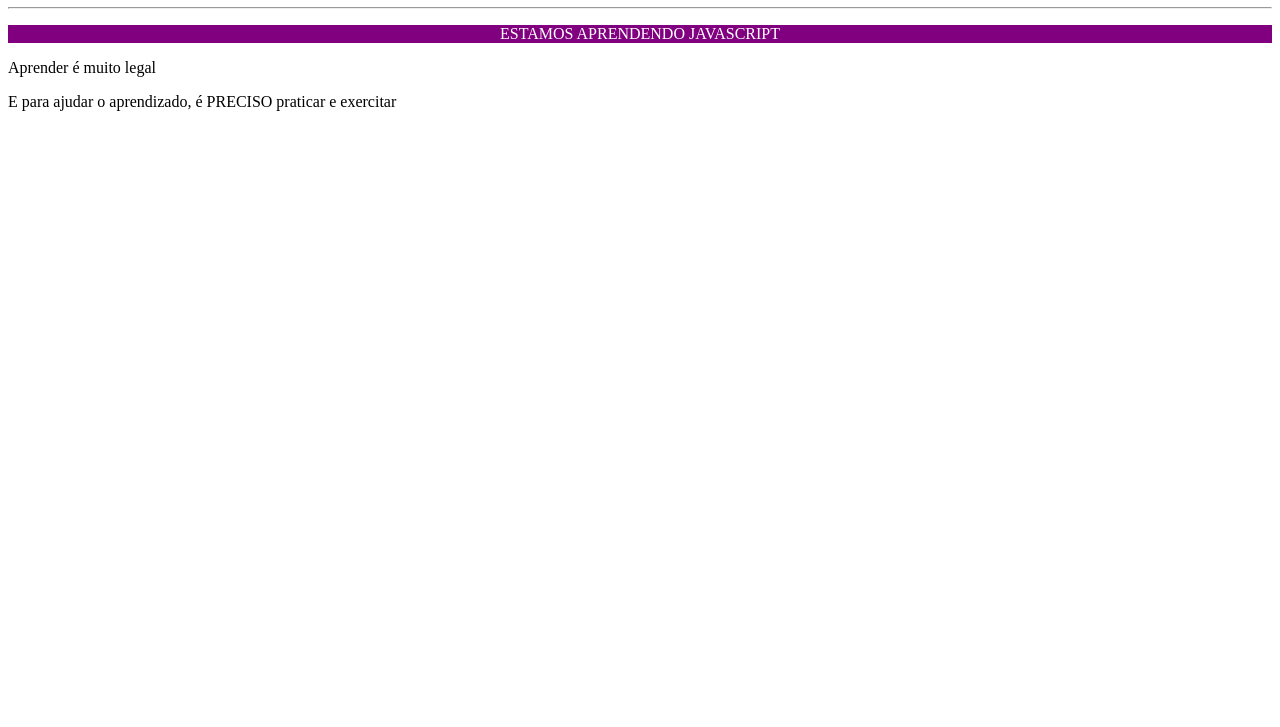
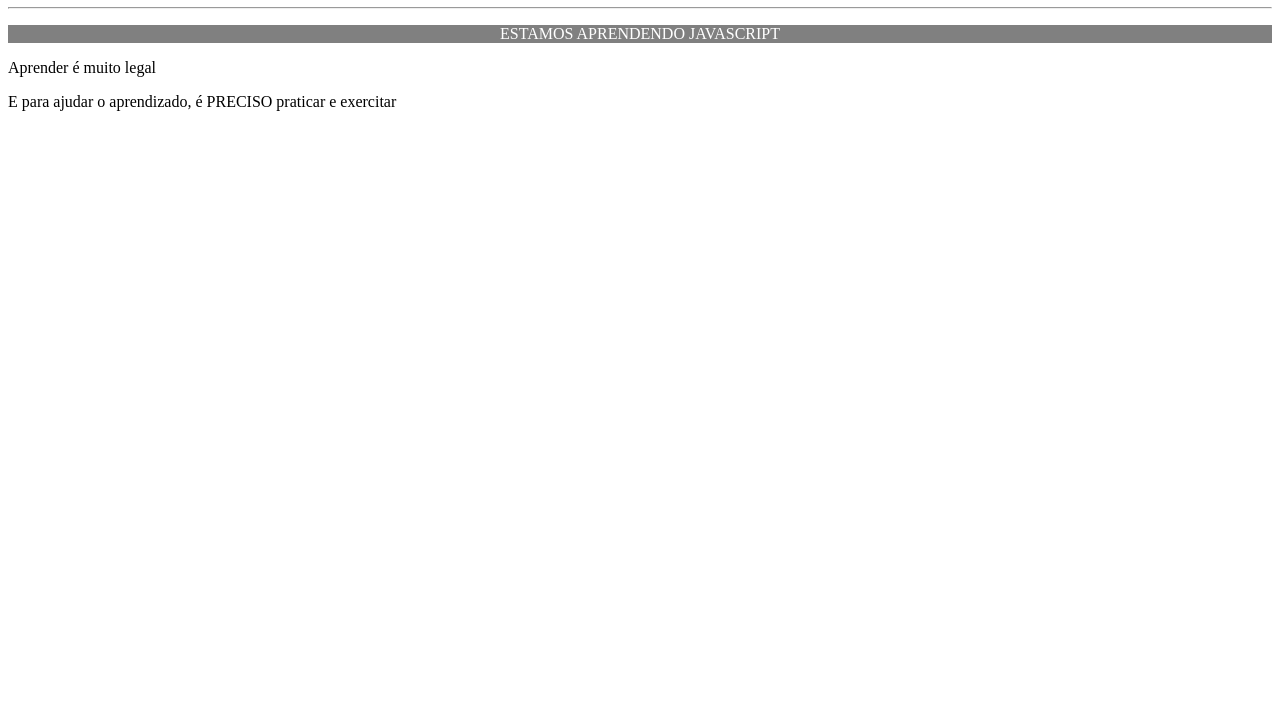
Before and after one commit to FelipeReisDziubate/Aulas-JavaScript-SENAI, a plain HTML site: page aula2/exercicio1.html in a window 1280 px wide. Shown: the part 73-800 px from the top of the page. Drawn offline with Linux system fonts and the light colour scheme.

Commit message:
Update exercicio1.html

```diff
--- a/aula2/exercicio1.html
+++ b/aula2/exercicio1.html
@@ -29,7 +29,7 @@
         console.log(tags_p)
         let tags_p_1 = tags_p[0];
         console.log(tags_p_1);
-        tags_p_1.style.background="purple"
+        tags_p_1.style.background="grey"
         tags_p_1.style.color="white"
         tags_p_1.style.textAlign="center"
     </script>
```
